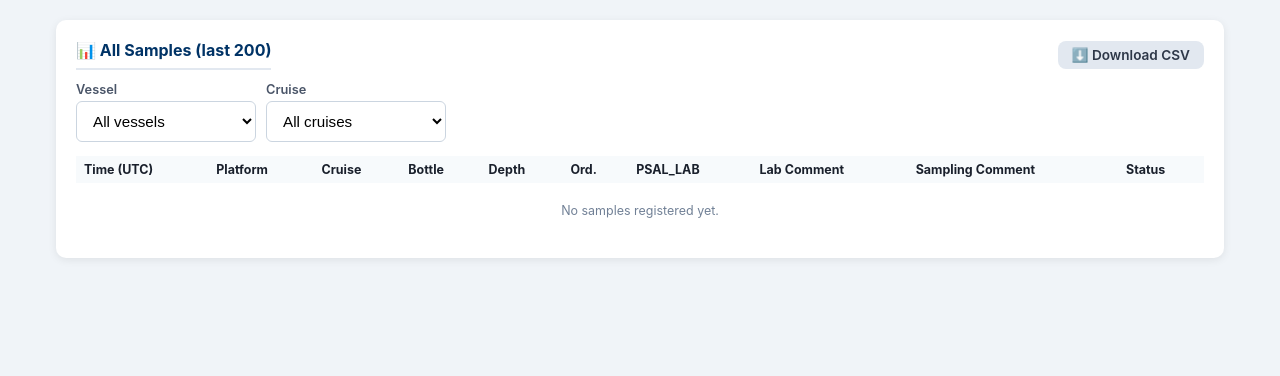
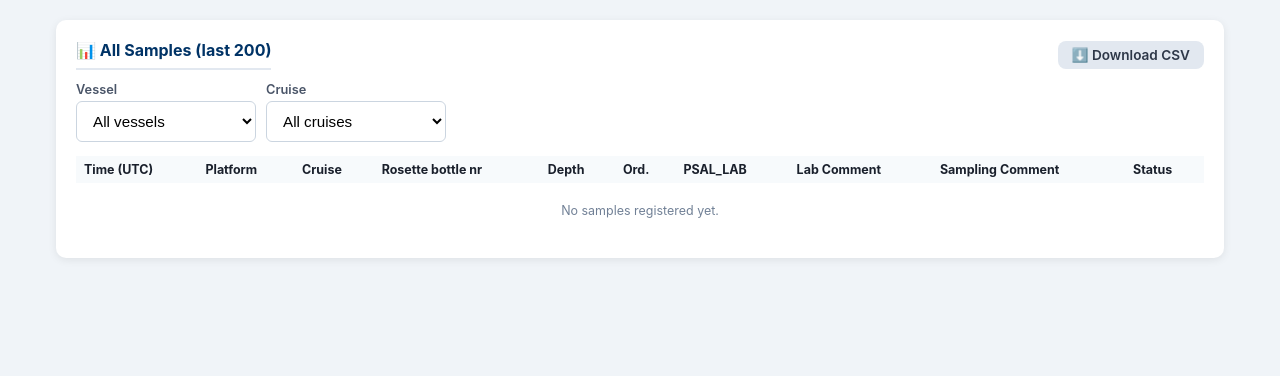
Before and after one commit to sebastianmenze/imr-salinity-sample-server, a FastAPI app: page /samples in a window 1280 px wide. Shown: the part 60-436 px from the top of the page. Run offline with FastAPI, Linux system fonts and the light colour scheme; data that the repository does not hold is empty.

Commit message:
Rename "Bottle" column to "Rosette bottle nr"

```diff
--- a/app/templates/measured_today.html
+++ b/app/templates/measured_today.html
@@ -19,7 +19,7 @@
                     <th style="padding:6px 8px">Time sampled (UTC)</th>
                     <th style="padding:6px 8px">Platform</th>
                     <th style="padding:6px 8px">Cruise</th>
-                    <th style="padding:6px 8px">Bottle</th>
+                    <th style="padding:6px 8px">Rosette bottle nr</th>
                     <th style="padding:6px 8px">Depth</th>
                     <th style="padding:6px 8px">Ord.</th>
                     <th style="padding:6px 8px">PSAL_LAB</th>
--- a/app/templates/samples_list.html
+++ b/app/templates/samples_list.html
@@ -47,7 +47,7 @@
                     <th style="padding:6px 8px">Time (UTC)</th>
                     <th style="padding:6px 8px">Platform</th>
                     <th style="padding:6px 8px">Cruise</th>
-                    <th style="padding:6px 8px">Bottle</th>
+                    <th style="padding:6px 8px">Rosette bottle nr</th>
                     <th style="padding:6px 8px">Depth</th>
                     <th style="padding:6px 8px">Ord.</th>
                     <th style="padding:6px 8px">PSAL_LAB</th>
```
